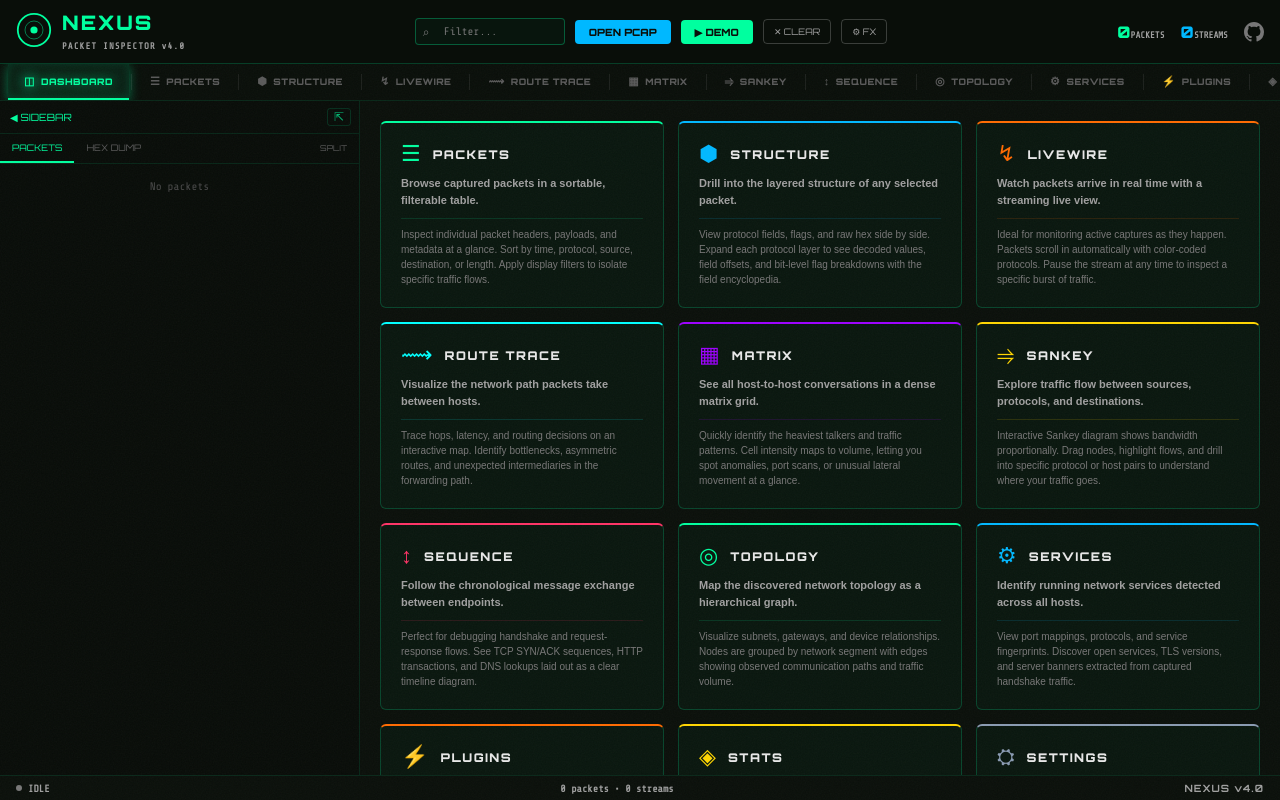
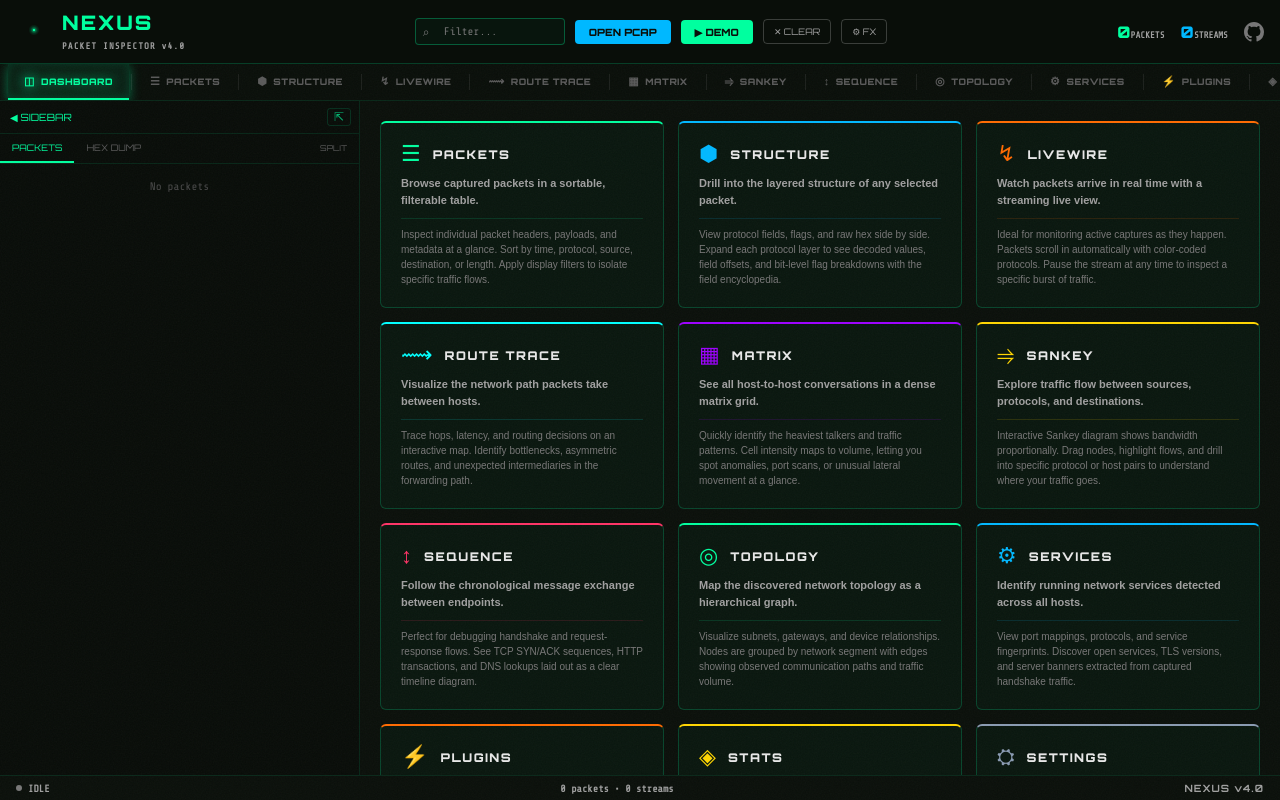
Before and after one commit to Magic-Man-us/NexusPacketInspector, a React (Vite) app: page / in a window 1280 px wide. Built offline with nearby package versions, Linux system fonts and the light colour scheme.

Commit message:
feat: replace logo SVG with NexusLogo component for improved maintainability

```diff
--- a/src/components/layout/Header.tsx
+++ b/src/components/layout/Header.tsx
@@ -1,6 +1,7 @@
 import { usePacketStore } from "../../hooks/usePacketStore";
 import { usePcapActions } from "../../hooks/useTauriCapture";
 import { styles } from "../../styles/components";
+import { NexusLogo } from "../shared/NexusLogo";
 
 export function Header() {
   const isCapturing = usePacketStore((s) => s.isCapturing);
@@ -28,11 +29,7 @@
     <header style={styles.header}>
       <div style={styles.logoSection}>
         <div style={styles.logoIcon}>
-          <svg viewBox="0 0 40 40" style={{ width: 36, height: 36 }}>
-            <circle cx="20" cy="20" r="18" fill="none" stroke="var(--accent)" strokeWidth="2" />
-            <circle cx="20" cy="20" r="10" fill="none" stroke="var(--accent)" strokeWidth="1" opacity="0.5" />
-            <circle cx="20" cy="20" r="4" fill="var(--accent)" />
-          </svg>
+          <NexusLogo size={36} />
         </div>
         <div>
           <h1 style={styles.logoText}>NEXUS</h1>
--- /dev/null
+++ b/src/components/shared/NexusLogo.tsx
@@ -0,0 +1,128 @@
+/**
+ * Collapsing-star torus logo.
+ *
+ * Each dot orbits on a circular path that passes through the center —
+ * like matter being pulled into a singularity, passing through, and
+ * curving back around (toroidal vortex flow). Staggered timing creates
+ * continuous inflow. Dots shrink/dim at center and grow bright at the
+ * edges, giving a "collapsing star" feel with an optical illusion twist:
+ * the brain can't decide if it's collapsing inward or expanding outward.
+ */
+export function NexusLogo({ size = 36 }: { size?: number }) {
+  const c = size / 2;
+  const R = size * 0.22;  // orbit radius = distance from center to orbit center
+  const N = 10;           // dot count
+  const T = 3;            // period (seconds)
+  const K = 17;           // keyframe samples (every 22.5°)
+
+  const dots = Array.from({ length: N }, (_, i) => {
+    const theta = (i / N) * 2 * Math.PI;
+    // Orbit center sits at distance R from icon center, at angle θ
+    const ox = c + R * Math.cos(theta);
+    const oy = c + R * Math.sin(theta);
+    // Phase chosen so the dot passes through icon center at t=0
+    const phi = Math.PI + theta;
+    // Stagger each dot's start time
+    const delay = -(i / N) * T;
+
+    const cxArr: string[] = [];
+    const cyArr: string[] = [];
+    const rArr: string[] = [];
+    const opArr: string[] = [];
+
+    for (let k = 0; k < K; k++) {
+      const alpha = (2 * Math.PI * k) / (K - 1) + phi;
+      const x = ox + R * Math.cos(alpha);
+      const y = oy + R * Math.sin(alpha);
+
+      // Normalized distance from icon center (0 = at center, 1 = max)
+      const dx = x - c;
+      const dy = y - c;
+      const d = Math.sqrt(dx * dx + dy * dy) / (2 * R);
+
+      cxArr.push(x.toFixed(1));
+      cyArr.push(y.toFixed(1));
+      // Tiny at center (collapsed), full size at edge (star point)
+      rArr.push((size * 0.012 + size * 0.048 * d).toFixed(2));
+      // Dim at center, bright at edge
+      opArr.push((0.15 + 0.85 * d).toFixed(2));
+    }
+
+    return {
+      i,
+      delay,
+      cx: cxArr.join(";"),
+      cy: cyArr.join(";"),
+      r: rArr.join(";"),
+      op: opArr.join(";"),
+    };
+  });
+
+  return (
+    <svg
+      viewBox={`0 0 ${size} ${size}`}
+      style={{ width: size, height: size, overflow: "visible" }}
+    >
+      <defs>
+        <radialGradient id="nexusGlow">
+          <stop offset="0%" stopColor="var(--accent)" stopOpacity="0.7" />
+          <stop offset="60%" stopColor="var(--accent)" stopOpacity="0.15" />
+          <stop offset="100%" stopColor="var(--accent)" stopOpacity="0" />
+        </radialGradient>
+      </defs>
+
+      {/* Center singularity glow */}
+      <circle cx={c} cy={c} r={R * 0.7} fill="url(#nexusGlow)">
+        <animate
+          attributeName="opacity"
+          values="0.4;0.7;0.4"
+          dur="1.5s"
+          repeatCount="indefinite"
+        />
+      </circle>
+
+      {/* Collapsing-star orbit dots */}
+      {dots.map((d) => (
+        <circle key={d.i} fill="var(--accent)" cx={c} cy={c} r="1">
+          <animate
+            attributeName="cx"
+            values={d.cx}
+            dur={`${T}s`}
+            begin={`${d.delay}s`}
+            repeatCount="indefinite"
+          />
+          <animate
+            attributeName="cy"
+            values={d.cy}
+            dur={`${T}s`}
+            begin={`${d.delay}s`}
+            repeatCount="indefinite"
+          />
+          <animate
+            attributeName="r"
+            values={d.r}
+            dur={`${T}s`}
+            begin={`${d.delay}s`}
+            repeatCount="indefinite"
+          />
+          <animate
+            attributeName="opacity"
+            values={d.op}
+            dur={`${T}s`}
+            begin={`${d.delay}s`}
+            repeatCount="indefinite"
+          />
+        </circle>
+      ))}
+
+      {/* Singularity core */}
+      <circle
+        cx={c}
+        cy={c}
+        r={size * 0.018}
+        fill="var(--accent)"
+        opacity="0.9"
+      />
+    </svg>
+  );
+}
```
